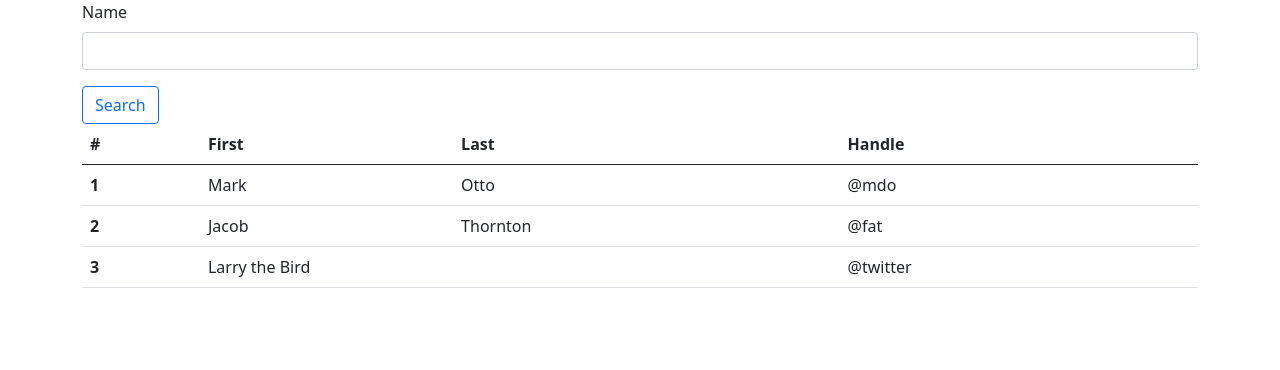
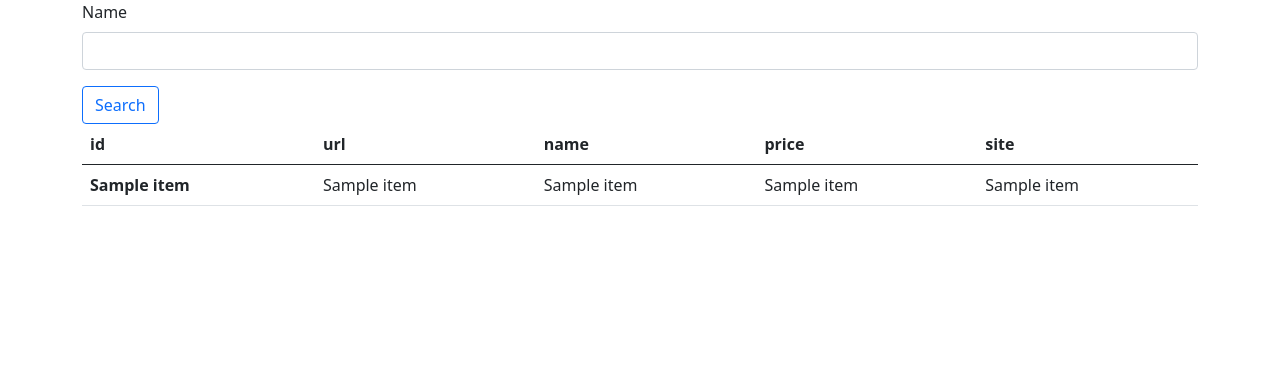
Before and after one commit to NopleG/firstsite, a Flask app: template templates/login.html in a window 1280 px wide. Shown: the top 370 px of the page. Run offline with Flask 2, Linux system fonts and the light colour scheme; the template is opened without the code that fills it: most values are stand-ins (such as "Sample title", 1, 10 or a date in 2020).

Commit message:
Last save 1

```diff
--- a/main.py
+++ b/main.py
@@ -12,7 +12,6 @@ db.init_app(app)
 
 
 
-
 class Data_Base1(db.Model):
     id = db.Column(db.Integer, primary_key=True)
     url = db.Column(db.String, nullable=False)
@@ -20,7 +19,7 @@ class Data_Base1(db.Model):
     price = db.Column(db.Float, nullable=False)
     site = db.Column(db.String, nullable=False)
 
-    def __repr__(self):
+    def repr(self):
         return '<Data_Base1 %r>' % self.id
 
 
@@ -35,11 +34,16 @@ def index():
 @app.route('/login', methods=["GET", "POST"])
 def login():
     if request.method == "POST":
-        name = request.form['name']
-        sql = text('SELECT name FROM testing')
+        name = f"'{request.form['name']}'"
+        sql = text(f'SELECT * FROM testing WHERE name LIKE {name}')
         result = db.session.execute(sql)
-        names = [row[0] for row in result]
-        return names
+        resrow = []
+
+        for row in result:
+            for i in range(len(row) - 1):
+                resrow.append(row[i])
+
+        return render_template('login.html', info=resrow)
 
 
     else:
--- a/templates/login.html
+++ b/templates/login.html
@@ -16,30 +16,23 @@
             <table class="table">
   <thead>
     <tr>
-      <th scope="col">#</th>
-      <th scope="col">First</th>
-      <th scope="col">Last</th>
-      <th scope="col">Handle</th>
+      <th scope="col">id</th>
+      <th scope="col">url</th>
+      <th scope="col">name</th>
+      <th scope="col">price</th>
+      <th scope="col">site</th>
     </tr>
   </thead>
   <tbody>
+  {% for item in info %}
     <tr>
-      <th scope="row">1</th>
-      <td>Mark</td>
-      <td>Otto</td>
-      <td>@mdo</td>
+      <th scope="row">{{item}}</th>
+      <td>{{item}}</td>
+      <td>{{item}}</td>
+      <td>{{item}}</td>
+      <td>{{item}}</td>
     </tr>
-    <tr>
-      <th scope="row">2</th>
-      <td>Jacob</td>
-      <td>Thornton</td>
-      <td>@fat</td>
-    </tr>
-    <tr>
-      <th scope="row">3</th>
-      <td colspan="2">Larry the Bird</td>
-      <td>@twitter</td>
-    </tr>
+  {% endfor %}
   </tbody>
 </table>
 </form>
```
